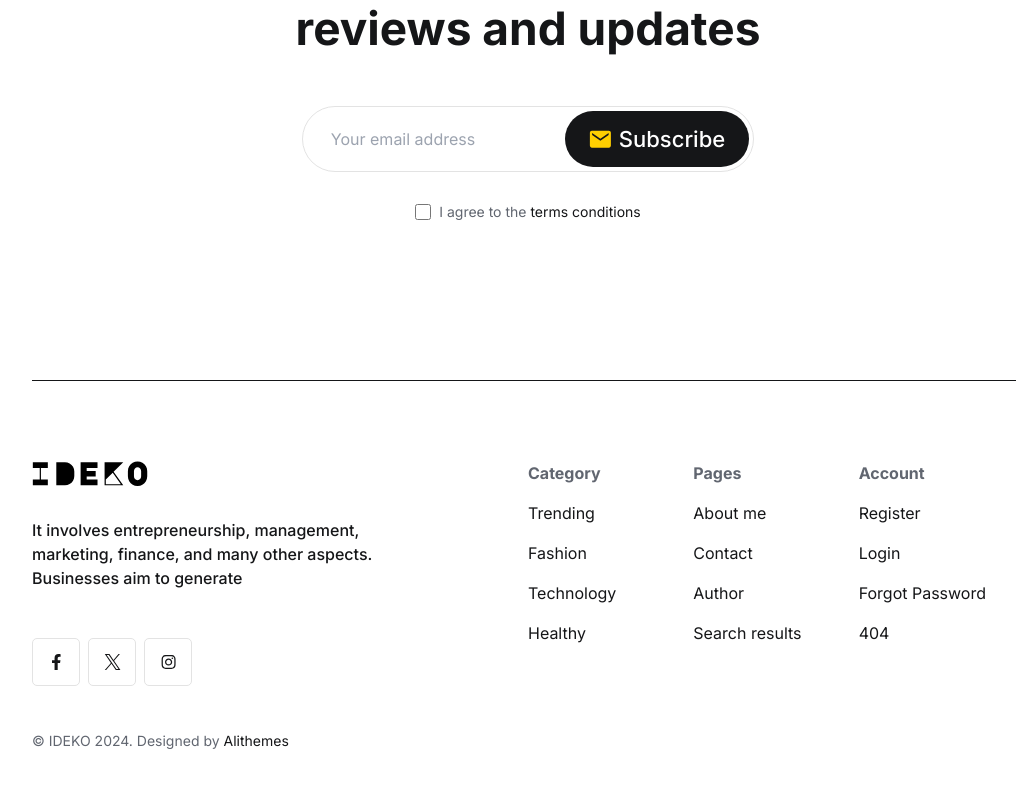
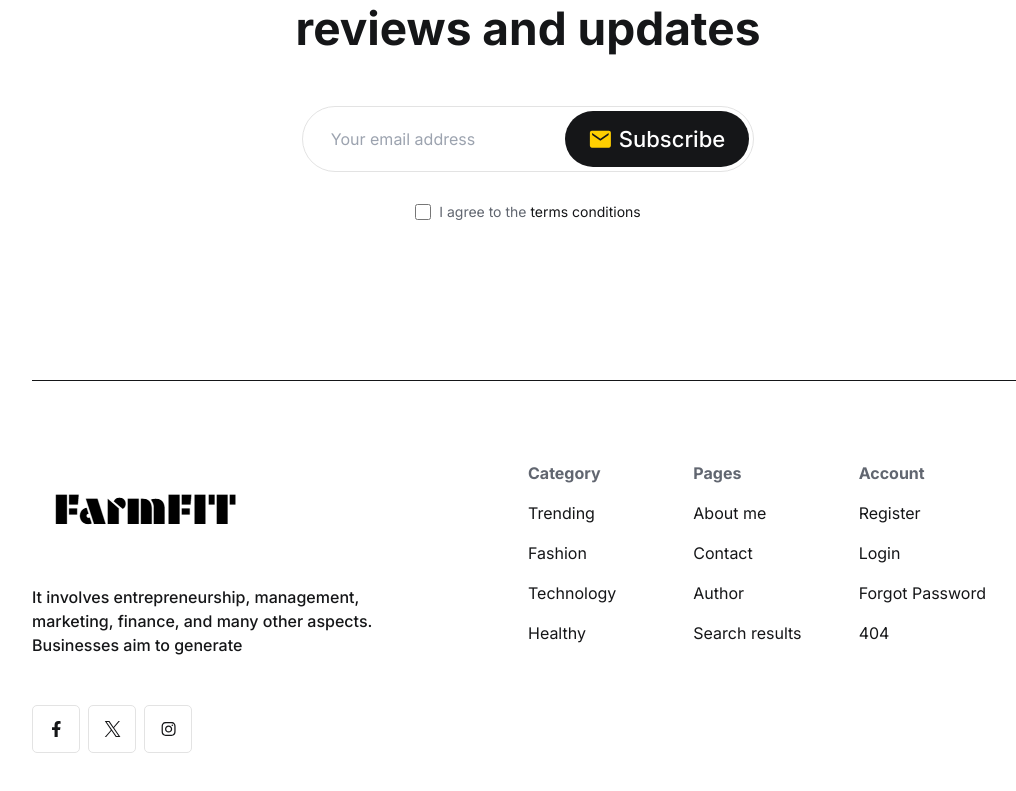
Before and after one commit to vedant1711/Skitech_FarmFit_Frontend, a Next.js app: page / in a window 1280 px wide. Shown: the part 1667-2458 px from the top of the page, without its empty margins (112-1128 px from the left). Built offline with nearby package versions, Linux system fonts and the light colour scheme; no server answers.

Commit message:
changes the logo

```diff
--- a/app/cropInsurance/page.jsx
+++ b/app/cropInsurance/page.jsx
@@ -24,7 +24,7 @@ export default async function Category3() {
                                     <div className="about p-12 rounded-3xl bg-primary-light-300 dark:bg-primary-dark-300">
                                         {/* <h1 className="mb-8">
                                             <Link href="/index">
-                                                <img src="/assets/imgs/template/logo.svg" alt="logo" className="flex-shrink-0 relative dark:hidden" />
+                                                <img src="/assets/imgs/template/image.png" alt="logo" className="flex-shrink-0 relative dark:hidden" />
                                                 <img src="/assets/imgs/template/logo-white.svg" alt="logo" className="flex-shrink-0 relative hidden dark:inline-block" />
                                             </Link>
                                         </h1> */}
--- a/components/layout/Footer1.js
+++ b/components/layout/Footer1.js
@@ -10,7 +10,7 @@ export default function Footer1() {
                         <div className="mb-8 lg:mb-4 lg:max-w-96">
                             <h1 className="mb-8">
                                 <Link href="/">
-                                    <img src="/assets/imgs/template/logo.svg" alt="logo" className="flex-shrink-0 relative dark:hidden" />
+                                    <img src="/assets/imgs/template/image.png" alt="logo" className="flex-shrink-0 relative dark:hidden" />
                                     <img src="/assets/imgs/template/logo-white.svg" alt="logo" className="flex-shrink-0 relative hidden dark:inline-block" />
                                 </Link>
                             </h1>
@@ -95,10 +95,10 @@ export default function Footer1() {
                             </div>
                         </div>
                     </div>
-                    <div className="pt-8">
+                    {/* <div className="pt-8">
                         <p className="text-sm text-neutral-700 dark:text-neutral-dark-700">© IDEKO 2024. Designed by <Link href="/https://alithemes.com" className="text-neutral-950 dark:text-neutral-dark-950">Alithemes</Link>
                         </p>
-                    </div>
+                    </div> */}
                 </div>
             </footer>
 
--- a/components/layout/Footer2.js
+++ b/components/layout/Footer2.js
@@ -40,7 +40,7 @@ export default function Footer2() {
                         <div className="mb-8 lg:mb-4 lg:max-w-96">
                             <h1 className="mb-8">
                                 <a href="/">
-                                    <img src="assets/imgs/template/logo.svg" alt="logo" className="flex-shrink-0 relative dark:hidden" />
+                                    <img src="assets/imgs/template/image.png" alt="logo" className="flex-shrink-0 relative dark:hidden" />
                                     <img src="assets/imgs/template/logo-white.svg" alt="logo" className="flex-shrink-0 relative hidden dark:inline-block" />
                                 </a>
                             </h1>
--- a/components/layout/MobileMenu.js
+++ b/components/layout/MobileMenu.js
@@ -9,7 +9,7 @@ export default function MobileMenu({ isMobileMenu, handleMobileMenu }) {
                         <div className="flex flex-col h-full">
                             <h1 className="pt-2 pb-6">
                                 <Link href="/">
-                                    <img src="/assets/imgs/template/logo.svg" alt="logo" className="flex-shrink-0 relative dark:hidden" />
+                                    <img src="/assets/imgs/template/image.png" alt="logo" className="flex-shrink-0 relative dark:hidden" />
                                     <img src="/assets/imgs/template/logo-white.svg" alt="logo" className="flex-shrink-0 relative hidden dark:inline-block" />
                                 </Link>
                             </h1>
```
